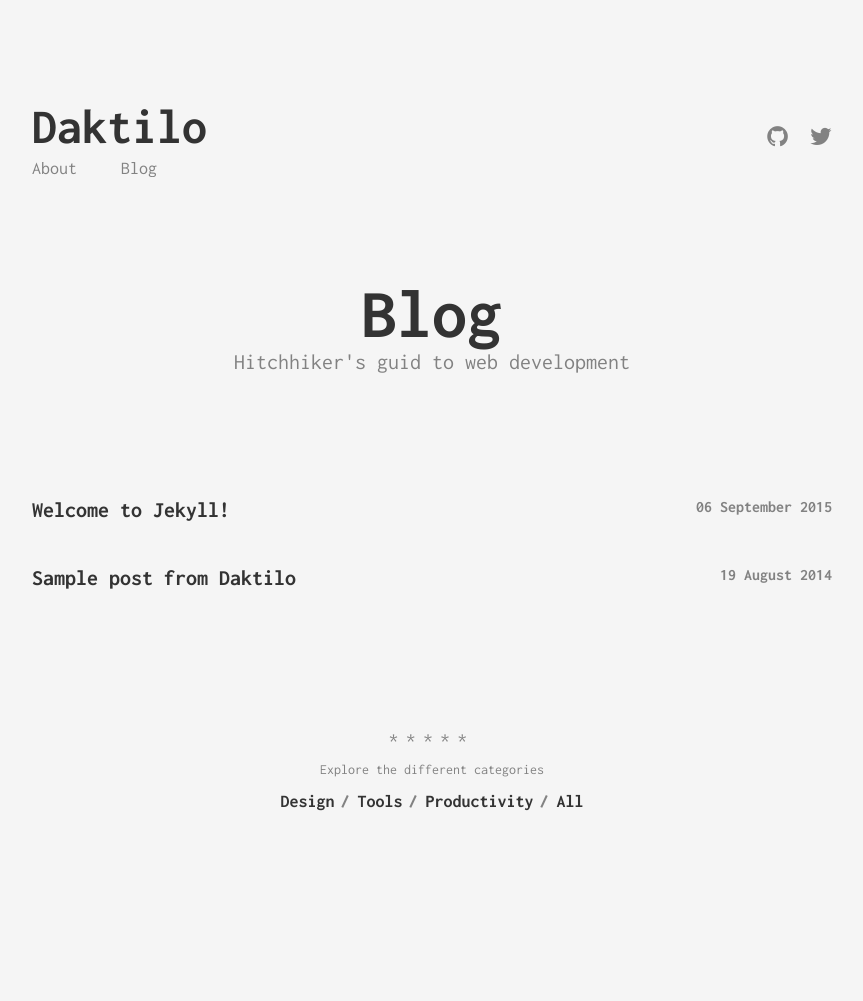
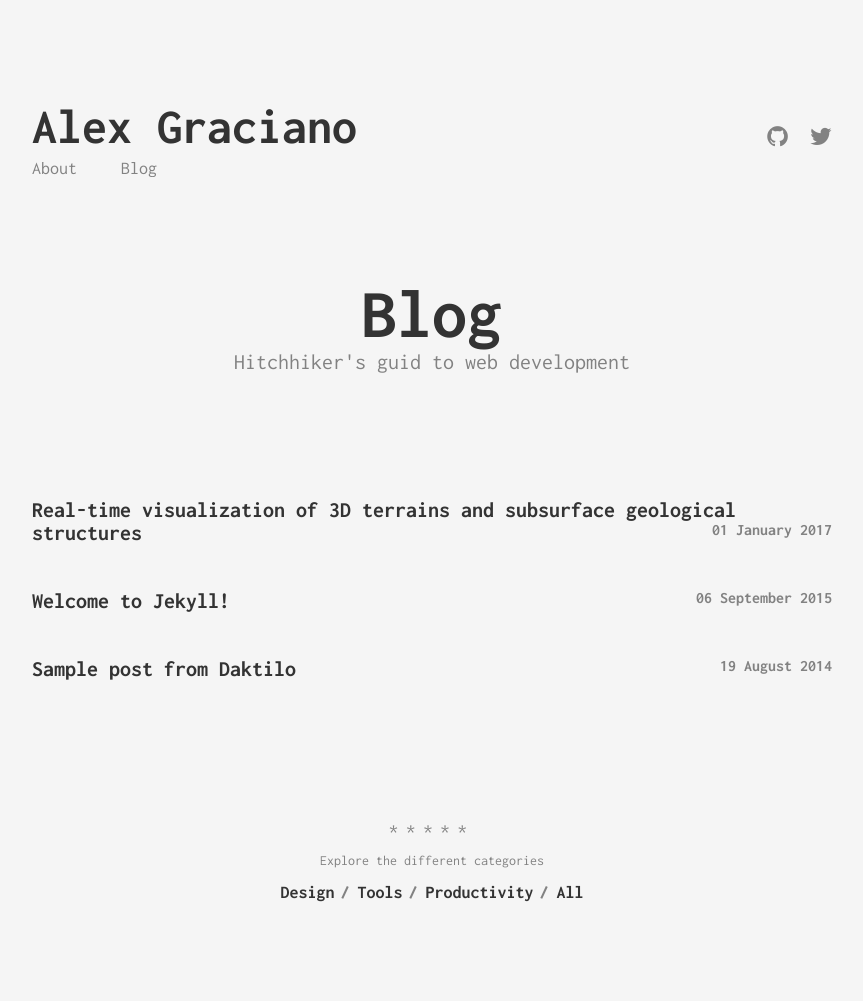
Before and after one commit to alex-graciano/alex-graciano.github.io, a Jekyll site: the page built from index.html, in a window 1280 px wide. Shown: the whole page, without its empty margins (208-1071 px from the left). Built offline with Jekyll 4.4.1, drawn with Linux system fonts in a browser that asks for light colours; before the commit the page ends 910 px from its top, so only the background shows below that; some of the changed lines change nothing that is shown.

Commit message:
new paper

```diff
--- a/_config.yml
+++ b/_config.yml
@@ -1,5 +1,5 @@
 # Site settings
-title: Daktilo
+title: Alex Graciano
 description: >
   Write an awesome description for your new site here. You can edit this
   line in _config.yml. It will appear in your document head meta (for
--- /dev/null
+++ b/_posts/2017-01-01-real-time-rendering.markdown
@@ -0,0 +1,11 @@
+---
+layout: paper
+title: Real-time visualization of 3D terrains and subsurface geological structures
+authors: Alejandro Graciano, Antonio J Rueda, Francisco R Feito
+image: /assets/images/real-time-rendering.png
+---
+
+Geological structures, both at the surface and subsurface levels, are typically represented by means of voxel data. This model presents a major drawback: its large storage requirements. In this paper, we address this problem and propose the use of a stack-based representation for geological surface-subsurface structures. Although this representation has been mainly used for volumetric terrain visualization in previous works, it has been used as an auxiliary data structure. Therefore, our main contribution in this work is its use as a first-class representation for both processing and visualization of surface and subsurface information. The proposed solution provides real-time visualization of volumetric terrains and subsurface geological structures represented as stacks using a compact data representation in the GPU. Different GPU memory implementations of the stacks have been described, discussing the tradeoffs between performance and storage efficiency. We also introduce a novel algorithm for the calculation of the surface normal vectors using a hybrid object-image space strategy. Moreover, important features for geoscientific applications such as visualization of boreholes or geological cross sections, and selective attenuation of strata have also been implemented in a straightforward way.
+
+This article was originally published in:
+- [Advances in Enginerring Software](https://www.sciencedirect.com/science/article/abs/pii/S0965997817304830)
```
